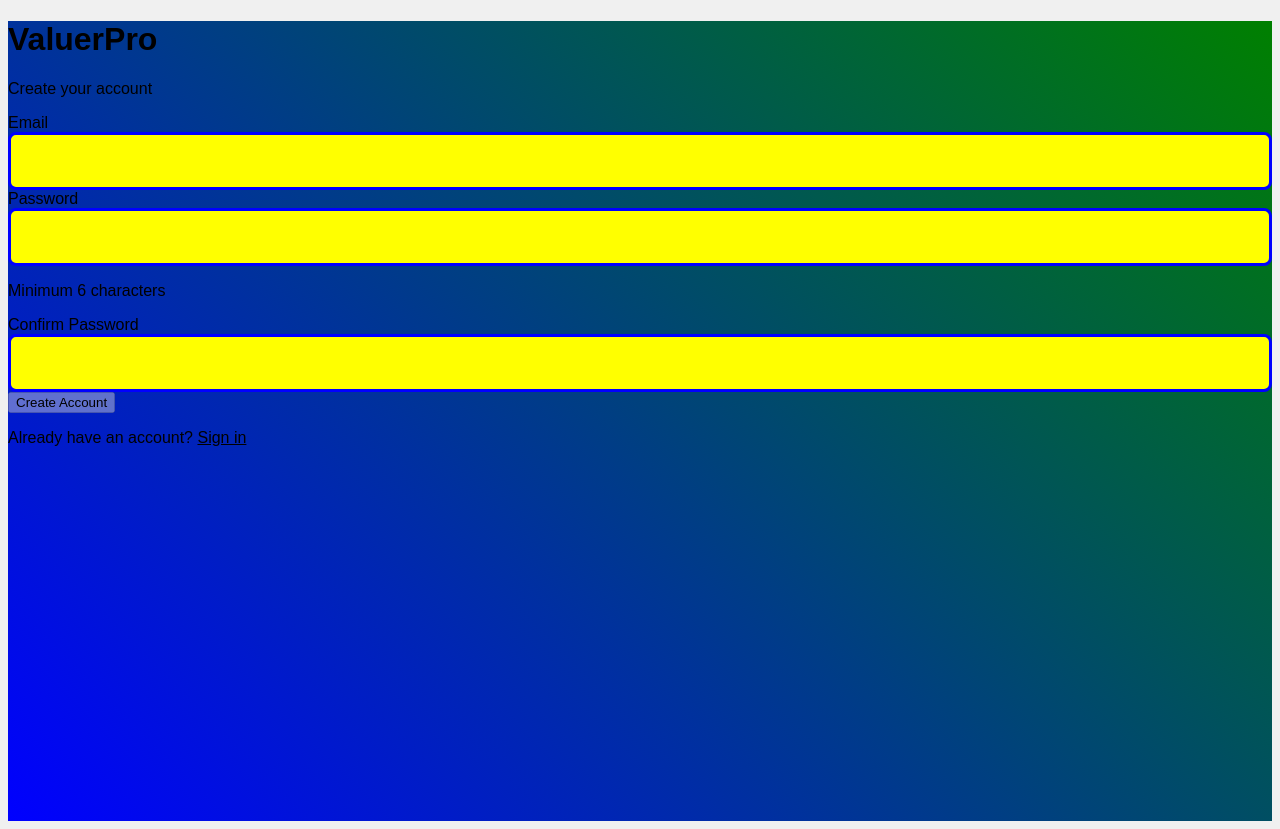
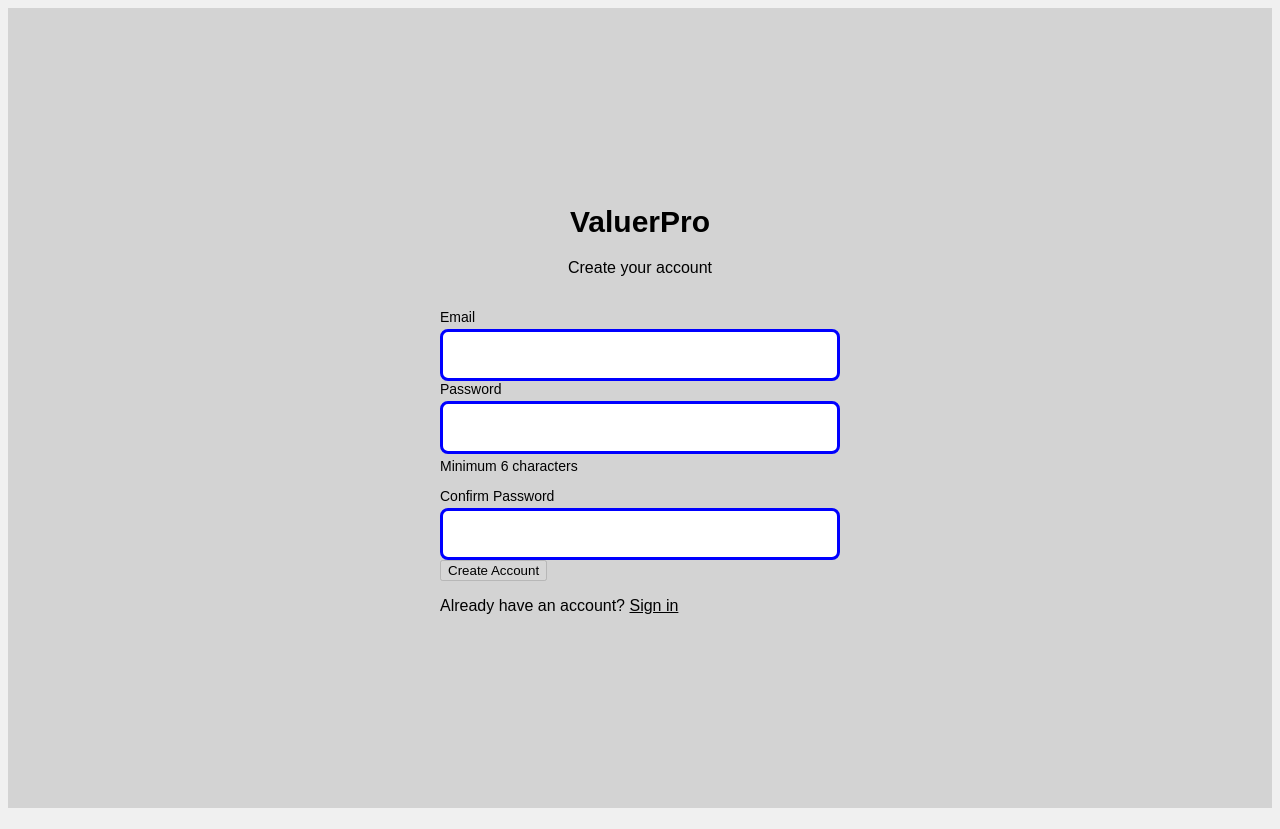
Before and after one commit to Malith-nethsiri/project_web_frontend, a Next.js app in the folder frontend/: page /auth/register in a window 1280 px wide. Built offline with nearby package versions, Linux system fonts and the light colour scheme.

Commit message:
🔥 ELIMINATE ALL TAILWIND CLASSES: Replace with pure inline styles to bypass CSS issues

```diff
--- a/frontend/src/app/auth/register/page.tsx
+++ b/frontend/src/app/auth/register/page.tsx
@@ -70,13 +70,20 @@ export default function RegisterPage() {
   }
 
   return (
-    <div className="min-h-screen bg-gradient-to-br from-primary-50 to-secondary-100 flex items-center justify-center p-4">
-      <div className="w-full max-w-md">
-        <div className="text-center mb-8">
-          <h1 className="text-3xl font-bold bg-gradient-primary bg-clip-text text-transparent">
+    <div style={{
+      minHeight: '100vh',
+      background: 'lightgray',
+      display: 'flex',
+      alignItems: 'center',
+      justifyContent: 'center',
+      padding: '16px'
+    }}>
+      <div style={{ width: '100%', maxWidth: '400px' }}>
+        <div style={{ textAlign: 'center', marginBottom: '32px' }}>
+          <h1 style={{ fontSize: '30px', fontWeight: 'bold', color: 'black' }}>
             ValuerPro
           </h1>
-          <p className="text-secondary-600 mt-2">Create your account</p>
+          <p style={{ color: 'darkgray', marginTop: '8px' }}>Create your account</p>
         </div>
 
         <Card>
--- a/frontend/src/components/ui/Input.tsx
+++ b/frontend/src/components/ui/Input.tsx
@@ -12,9 +12,18 @@ export const Input = forwardRef<HTMLInputElement, InputProps>(
     const inputId = id || `input-${Math.random().toString(36).substr(2, 9)}`
 
     return (
-      <div className="w-full">
+      <div style={{ width: '100%' }}>
         {label && (
-          <label htmlFor={inputId} className="block text-sm font-medium text-secondary-700 mb-1">
+          <label
+            htmlFor={inputId}
+            style={{
+              display: 'block',
+              fontSize: '14px',
+              fontWeight: '500',
+              color: 'black',
+              marginBottom: '4px'
+            }}
+          >
             {label}
           </label>
         )}
@@ -34,16 +43,20 @@ export const Input = forwardRef<HTMLInputElement, InputProps>(
             WebkitTextFillColor: 'black',
             WebkitAppearance: 'none',
             opacity: 1,
-            visibility: 'visible'
+            visibility: 'visible',
+            outline: 'none'
           }}
-          className="test-input"
           {...props}
         />
         {error && (
-          <p className="mt-1 text-sm text-red-600">{error}</p>
+          <p style={{ marginTop: '4px', fontSize: '14px', color: 'red' }}>
+            {error}
+          </p>
         )}
         {helperText && !error && (
-          <p className="mt-1 text-sm text-secondary-500">{helperText}</p>
+          <p style={{ marginTop: '4px', fontSize: '14px', color: 'gray' }}>
+            {helperText}
+          </p>
         )}
       </div>
     )
```
